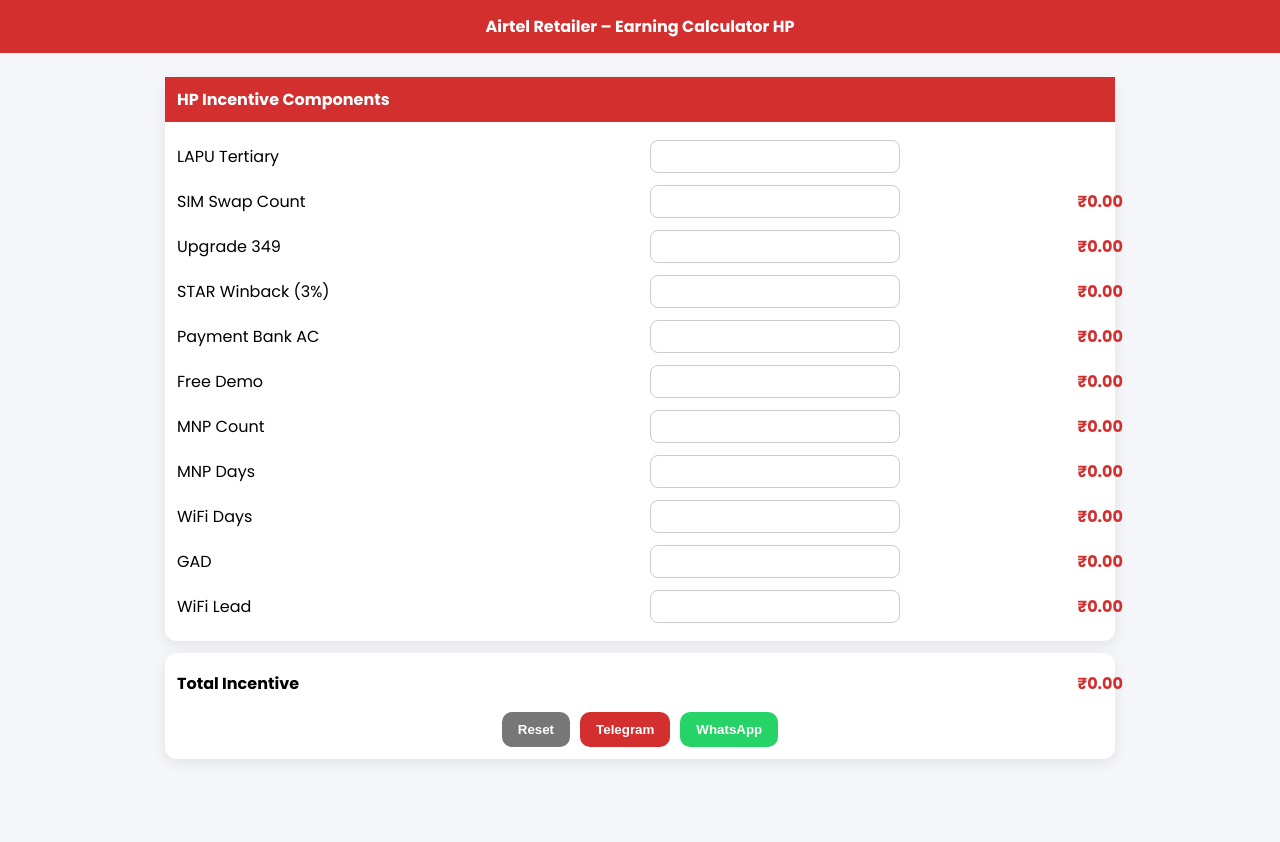
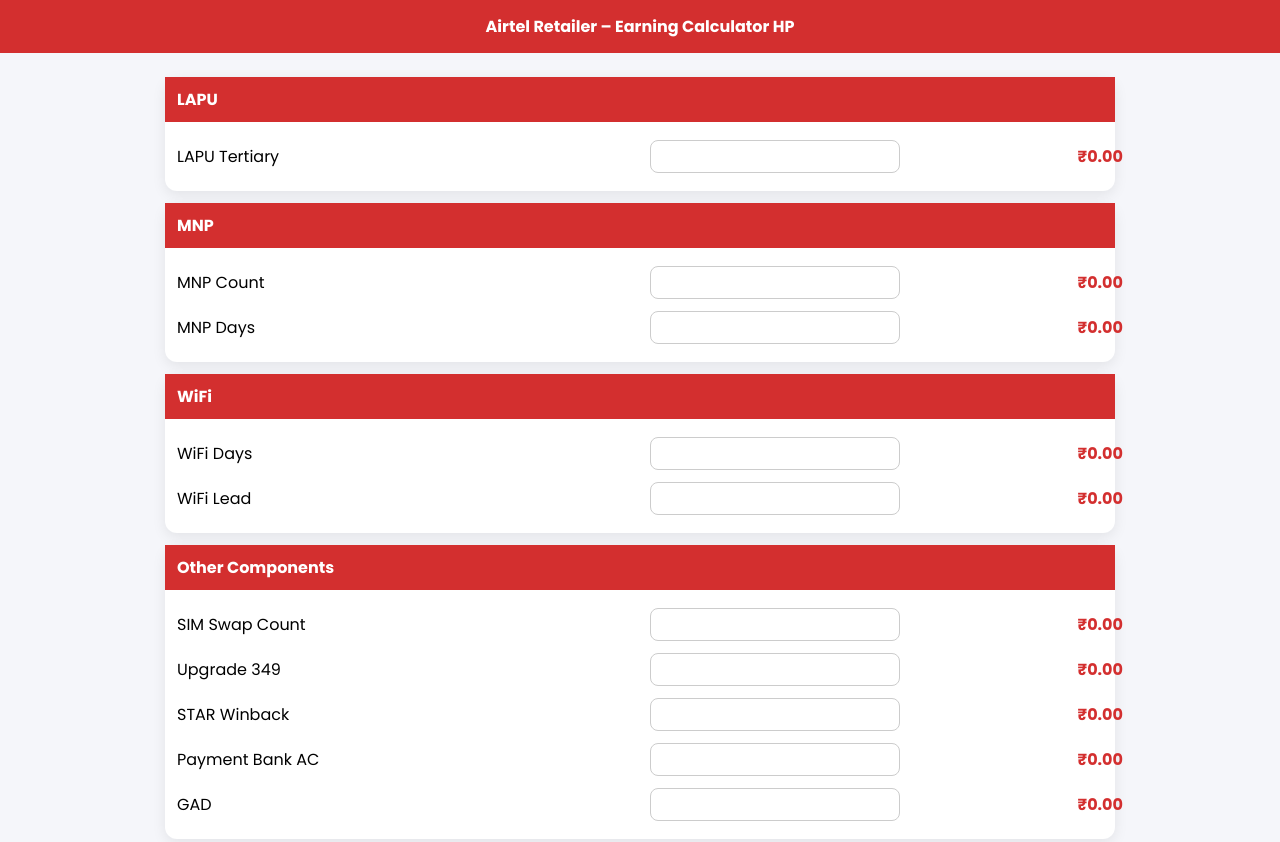
Before and after one commit to workplace-tech/airtel_retailer_calculator_HP, a plain HTML site: page index.html in a window 1280 px wide. Shown: the top 842 px of the page. Drawn offline with Linux system fonts and the light colour scheme.

Commit message:
Refactor HTML structure and incentive calculations

```diff
--- a/index.html
+++ b/index.html
@@ -15,27 +15,7 @@
 .card-header{background:#d32f2f;color:#fff;padding:10px 12px;font-weight:700}
 .card-body{padding:12px}
 .row{display:grid;grid-template-columns:50% 25% 25%;gap:10px;align-items:center;padding:6px 0}
-
-input{
-  width:100%;
-  padding:8px;
-  border-radius:8px;
-  border:1px solid #ccc;
-  text-align:right;
-}
-
-.fake-input{
-  width:100%;
-  padding:8px;
-  border-radius:8px;
-  border:1px solid #ccc;
-  text-align:right;
-  background:#f9f9f9;
-  font-size:14px;
-  font-weight:600;
-  color:#333;
-}
-
+input{width:100%;padding:8px;border-radius:8px;border:1px solid #ccc;text-align:right}
 .result{text-align:right;font-weight:700;color:#d32f2f}
 .summary{font-size:16px;font-weight:800}
 .controls{display:flex;gap:10px;justify-content:center;margin-top:10px}
@@ -50,15 +30,64 @@
 
 <div class="container">
 
+<!-- LAPU -->
 <div class="card">
-<div class="card-header">HP Incentive Components</div>
+<div class="card-header">LAPU</div>
 <div class="card-body">
 
 <div class="row">
 <div>LAPU Tertiary</div>
 <input id="tertiary" type="number" oninput="calc()">
-  <div></div>
+<div class="result" id="lapuVal">₹0.00</div>
 </div>
+
+</div>
+</div>
+
+<!-- MNP -->
+<div class="card">
+<div class="card-header">MNP</div>
+<div class="card-body">
+
+<div class="row">
+<div>MNP Count</div>
+<input id="mnp" type="number" oninput="calc()">
+<div class="result" id="mnpVal">₹0.00</div>
+</div>
+
+<div class="row">
+<div>MNP Days</div>
+<input id="mnpDays" type="number" oninput="calc()">
+<div class="result" id="mnpDaysVal">₹0.00</div>
+</div>
+
+</div>
+</div>
+
+<!-- WIFI -->
+<div class="card">
+<div class="card-header">WiFi</div>
+<div class="card-body">
+
+<div class="row">
+<div>WiFi Days</div>
+<input id="wifiDays" type="number" oninput="calc()">
+<div class="result" id="wifiDaysVal">₹0.00</div>
+</div>
+
+<div class="row">
+<div>WiFi Lead</div>
+<input id="wifiLead" type="number" oninput="calc()">
+<div class="result" id="wifiLeadVal">₹0.00</div>
+</div>
+
+</div>
+</div>
+
+<!-- OTHER -->
+<div class="card">
+<div class="card-header">Other Components</div>
+<div class="card-body">
 
 <div class="row">
 <div>SIM Swap Count</div>
@@ -73,7 +102,7 @@
 </div>
 
 <div class="row">
-  <div>STAR Winback (3%)</div>
+<div>STAR Winback</div>
 <input id="star" type="number" oninput="calc()">
 <div class="result" id="starVal">₹0.00</div>
 </div>
@@ -85,55 +114,20 @@
 </div>
 
 <div class="row">
-  <div>Free Demo</div>
-  <input id="demo" type="number" oninput="calc()">
-  <div class="result" id="demoVal">₹0.00</div>
-</div>
-
-<div class="row">
-  <div>MNP Count</div>
-  <input id="mnp" type="number" oninput="calc()">
-  <div class="result" id="mnpVal">₹0.00</div>
-</div>
-
-<div class="row">
-  <div>MNP Days</div>
-  <input id="mnpDays" type="number" oninput="calc()">
-  <div class="result" id="mnpDaysVal">₹0.00</div>
-</div>
-
-<div class="row">
-  <div>WiFi Days</div>
-  <input id="wifiDays" type="number" oninput="calc()">
-  <div class="result" id="wifiDaysVal">₹0.00</div>
-</div>
-
-<div class="row">
 <div>GAD</div>
 <input id="gad" type="number" oninput="calc()">
 <div class="result" id="gadVal">₹0.00</div>
 </div>
 
-<div class="row">
-  <div>WiFi Lead</div>
-  <input id="wifiLead" type="number" oninput="calc()">
-  <div class="result" id="wifiLeadVal">₹0.00</div>
-</div>
-
 </div>
 </div>
 
+<!-- TOTAL -->
 <div class="card">
 <div class="card-body">
 <div class="row summary">
 <div>Total Incentive</div><div></div>
 <div class="result" id="total">₹0.00</div>
-</div>
-
-<div class="controls">
-<button class="secondary" onclick="resetAll()">Reset</button>
-<button onclick="shareTelegram()">Telegram</button>
-<button class="whatsapp" onclick="shareWhatsApp()">WhatsApp</button>
 </div>
 </div>
 </div>
@@ -149,61 +143,43 @@
 const tertiary=v('tertiary');
 const lapuFactor=(tertiary*0.01)/30;
 
+// ✅ LAPU = 3%
+document.getElementById('lapuVal').innerText=f(tertiary*0.03);
+
+// MNP (110 + 235)
+document.getElementById('mnpVal').innerText=f(v('mnp')*345);
+
+// MNP Days
+document.getElementById('mnpDaysVal').innerText=f(lapuFactor*v('mnpDays'));
+
+// WiFi Days
+document.getElementById('wifiDaysVal').innerText=f(lapuFactor*v('wifiDays'));
+
+// WiFi Lead (250 + 150)
+document.getElementById('wifiLeadVal').innerText=f(v('wifiLead')*400);
+
 // SIM Swap
-document.getElementById('simSwapVal').innerText=f(v('simSwap')*10);
+document.getElementById('simSwapVal').innerText=f(v('simSwap')*100);
 
-// Upgrade 349 @3%
-document.getElementById('upgradeVal').innerText=f(v('upgrade')*349*0.03);
+// Upgrade 349
+document.getElementById('upgradeVal').innerText=f(v('upgrade')*12);
 
-// ⭐ STAR Winback (original correct logic)
-document.getElementById('starVal').innerText=f(v('star')*299*0.005);
+// STAR Winback = 3% of input
+document.getElementById('starVal').innerText=f(v('star')*0.03);
 
-// Payment Bank AC
+// ✅ Payment Bank AC
 document.getElementById('pbaVal').innerText=f(v('pba')*45);
 
-// Free Demo
-document.getElementById('demoVal').innerText=f(v('demo')*10);
-
-// ✅ MNP (110 + 235)
-document.getElementById('mnpVal').innerText=f(v('mnp')*345);
-
-// ✅ MNP Days
-document.getElementById('mnpDaysVal').innerText=f(lapuFactor*v('mnpDays'));
-
-// ✅ WiFi Days
-document.getElementById('wifiDaysVal').innerText=f(lapuFactor*v('wifiDays'));
-
-// ✅ GAD
+// GAD
 document.getElementById('gadVal').innerText=f(v('gad')*115);
 
-// ✅ WiFi Lead (250 + 150)
-document.getElementById('wifiLeadVal').innerText=f(v('wifiLead')*400);
-
 const total=[
-'simSwapVal','upgradeVal','starVal','pbaVal','demoVal',
-'mnpVal','mnpDaysVal','wifiDaysVal','gadVal','wifiLeadVal'
+'lapuVal','mnpVal','mnpDaysVal','wifiDaysVal','wifiLeadVal',
+'simSwapVal','upgradeVal','starVal','pbaVal','gadVal'
 ].map(id=>Number(document.getElementById(id).innerText.replace(/[₹,]/g,''))||0)
 .reduce((a,b)=>a+b,0);
 
 document.getElementById('total').innerText=f(total);
-}
-
-function resetAll(){
-document.querySelectorAll('input').forEach(i=>i.value='');
-calc();
-}
-
-function buildSummary(){
-return `AIRTEL RETAILER HP SUMMARY
-----------------------------------
-TOTAL INCENTIVE : ${document.getElementById('total').innerText}`;
-}
-
-function shareTelegram(){
-window.open("https://t.me/share/url?text="+encodeURIComponent(buildSummary()),"_blank");
-}
-function shareWhatsApp(){
-window.open("https://wa.me/?text="+encodeURIComponent(buildSummary()),"_blank");
 }
 
 calc();
```
Lines whose indentation alone changed are shown as unchanged.
